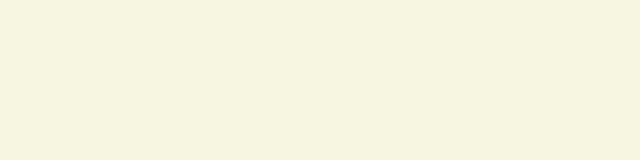
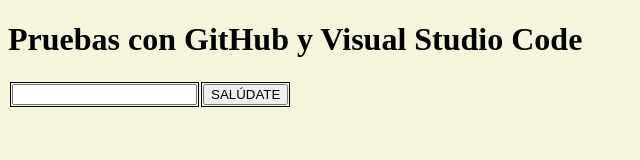
Before and after one commit to JaviGandia/Proyecto_Git_02, a plain HTML site: page index.html in a window 1280 px wide. Shown: the whole page, without its empty margins (0-640 px from the left). Drawn offline with Linux system fonts and the light colour scheme.

Commit message:
Añadida una función de .js y estilos .css

```diff
--- a/css/styles.css
+++ b/css/styles.css
@@ -1,3 +1,6 @@
 body{
     background-color: beige;
 }
+table td{
+    border: 1px solid;
+}
--- a/index.html
+++ b/index.html
@@ -8,7 +8,13 @@
     <title>Document</title>
 </head>
 <body>
-
+    <h1>Pruebas con GitHub y Visual Studio Code</h1>
+    <table>
+        <tr>
+            <td><input type="text" id="nombre" name="nombre"></td>
+            <td><input type="button" onclick="saludo();" value="SALÚDATE"></td>
+        </tr>
+    </table>
 </body>
 <script src="js/script.js"></script>
 </html>
--- a/js/script.js
+++ b/js/script.js
@@ -1,3 +1,5 @@
+
+
 function saludo(){
-    alert("Hola");
+    alert("Hola " + document.getElementById("nombre").value);
 }
```
